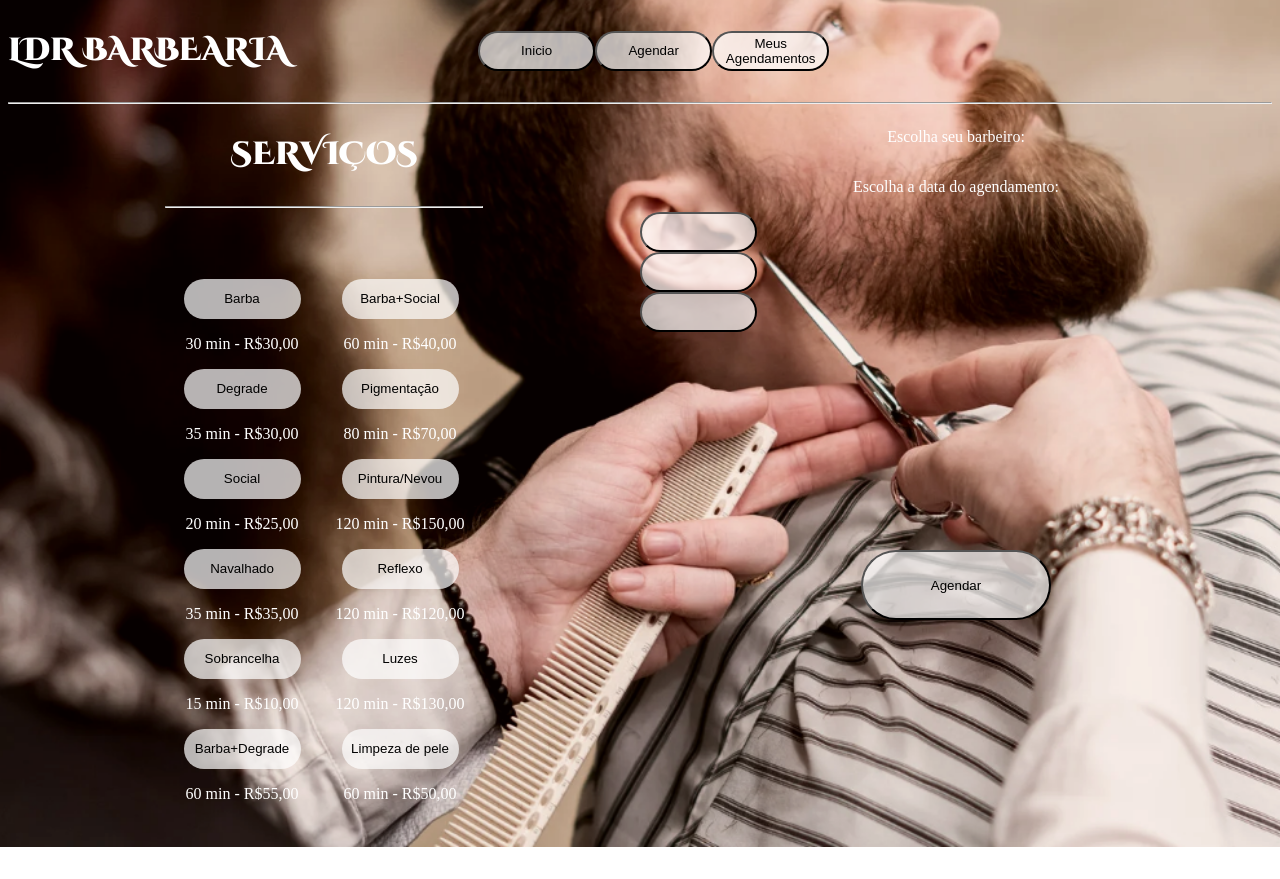
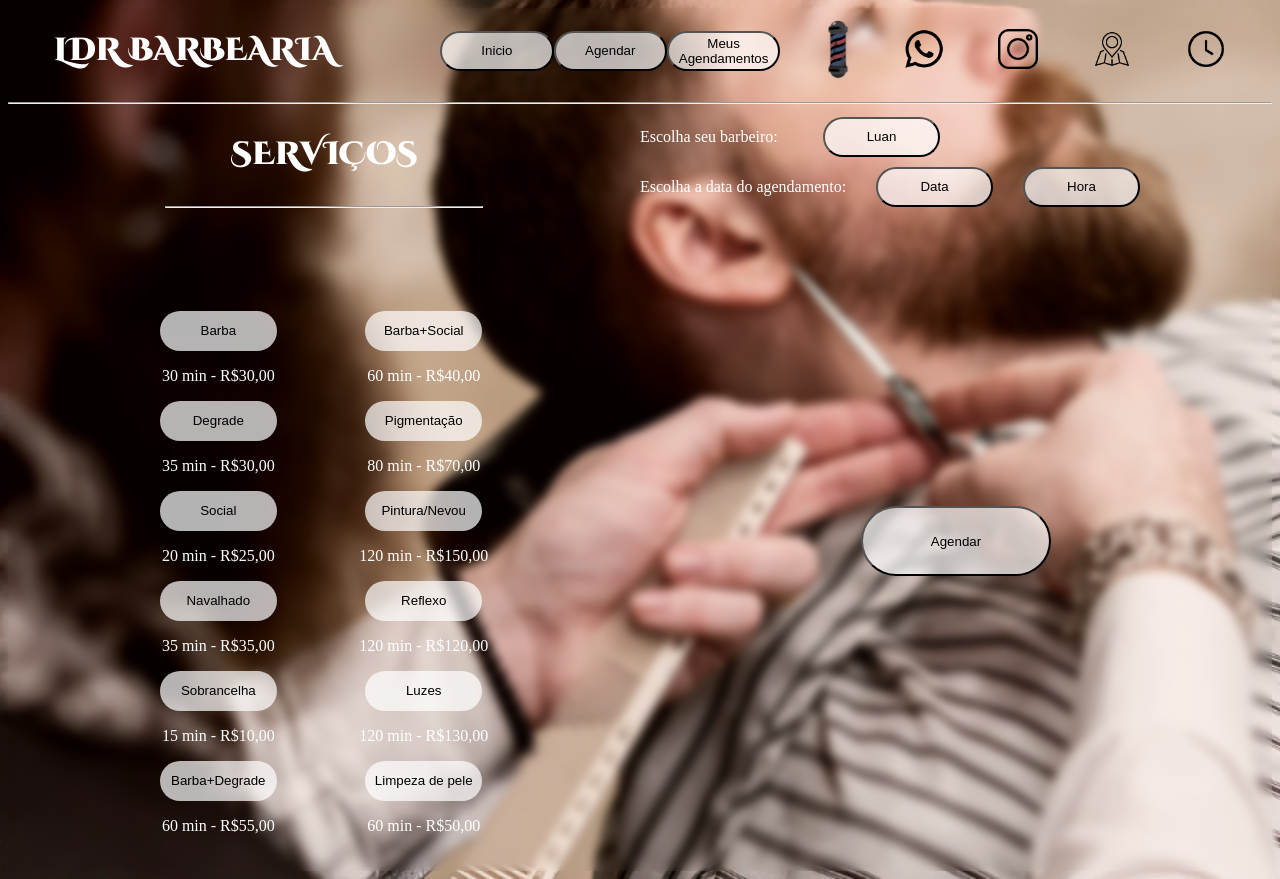
Before and after one commit to Silva-kj/Trabalho-Final, a plain HTML site: page serviços.html in a window 1280 px wide. Before the commit the page ends 847 px from the top, so only its background shows below. Drawn offline with Linux system fonts and the light colour scheme.

Commit message:
Alterações feita na area de serviço e index

```diff
--- a/serviços.html
+++ b/serviços.html
@@ -12,11 +12,13 @@
             background-size: cover;
             color: white;
             text-align: center;
+            backdrop-filter: blur(5px);
         }
 
         .menu{
             display:flex;
             align-items: center;
+            justify-content: space-evenly;
         }
 
         @font-face {
@@ -81,8 +83,8 @@
             flex-wrap: wrap;
             height: 70vh;
             margin: auto;
-            margin-top: 10%;
-            width: 50%;
+            margin-top: 15%;
+            width: 65%;
             justify-content: flex-start;
             align-items: center;
         }
@@ -99,15 +101,37 @@
             background-color: rgba(255,255,255,0.7);
         }
 
+        .flex{
+            display: flex;
+            justify-content: space-between;
+            align-items: center;
+        }
+
+        .icones{
+            width: 400px;
+        }
+
     </style>
 </head>
 <body>
     <div class="menu">
         <h1 class="Logo">LDR BARBEARIA</h1>
-        <button class="inicio">Inicio</button>
-        <button class="agendar">Agendar</button>
-        <button class="agendamentos">Meus Agendamentos</button>
+        <div class="flex icones">
+            <button class="inicio">Inicio</button>
+            <button class="agendar">Agendar</button>
+            <button class="agendamentos">Meus Agendamentos</button>
+        </div>
+
+        <div class="flex icones">
+          <div class="roda"><img src="images/DeWatermark.ai_1725405442170-removebg-preview.png" alt="" style="width: 1.5rem;"></div>
+                <div class="whats"><img src="images/whatsapp.png " alt="" style="width: 2.5rem;"></div>
+                <div class="insta"><img src="images/instagram.png" alt="" style="width: 2.5rem;"></div>
+                <div class="mapa"><img src="images/mapas.png" alt="" style="width: 2.5rem;"></div>
+                <div class="relogio"><img src="images/relogio.png" alt="" style="width: 2.5rem;"></div>
+        </div>
     </div>
+
+</div>
     <hr>
     <div class="principal">
         <div class="lado-esquerdo">
@@ -142,11 +166,15 @@
             </div>
         </div>
         <div class="lado-direito">
-            <p>Escolha seu barbeiro:</p>
-            <p>Escolha a data do agendamento:</p>
-            <button class="barbeiros" Luan></button>
-            <button class="data" Data></button>
-            <button class="hora" Hora></button>
+            <div class="flex" style="width: 300px;">
+                <p>Escolha seu barbeiro:</p>
+                <button class="barbeiros">Luan</button>
+            </div>
+            <div class="flex" style="width: 500px;">
+                <p>Escolha a data do agendamento:</p>
+                <button class="data">Data</button>
+                <button class="hora">Hora</button>
+            </div>
             <button class="Agenda">Agendar</button>
         </div>
     </div>
```
Also changed, not shown: index.html (+24 -4 lines), images/DeWatermark.ai_1725405442170-removebg-preview.png (added), images/instagram.png (added), images/mapas.png (added), images/relogio.png (added), images/whatsapp.png (added).
